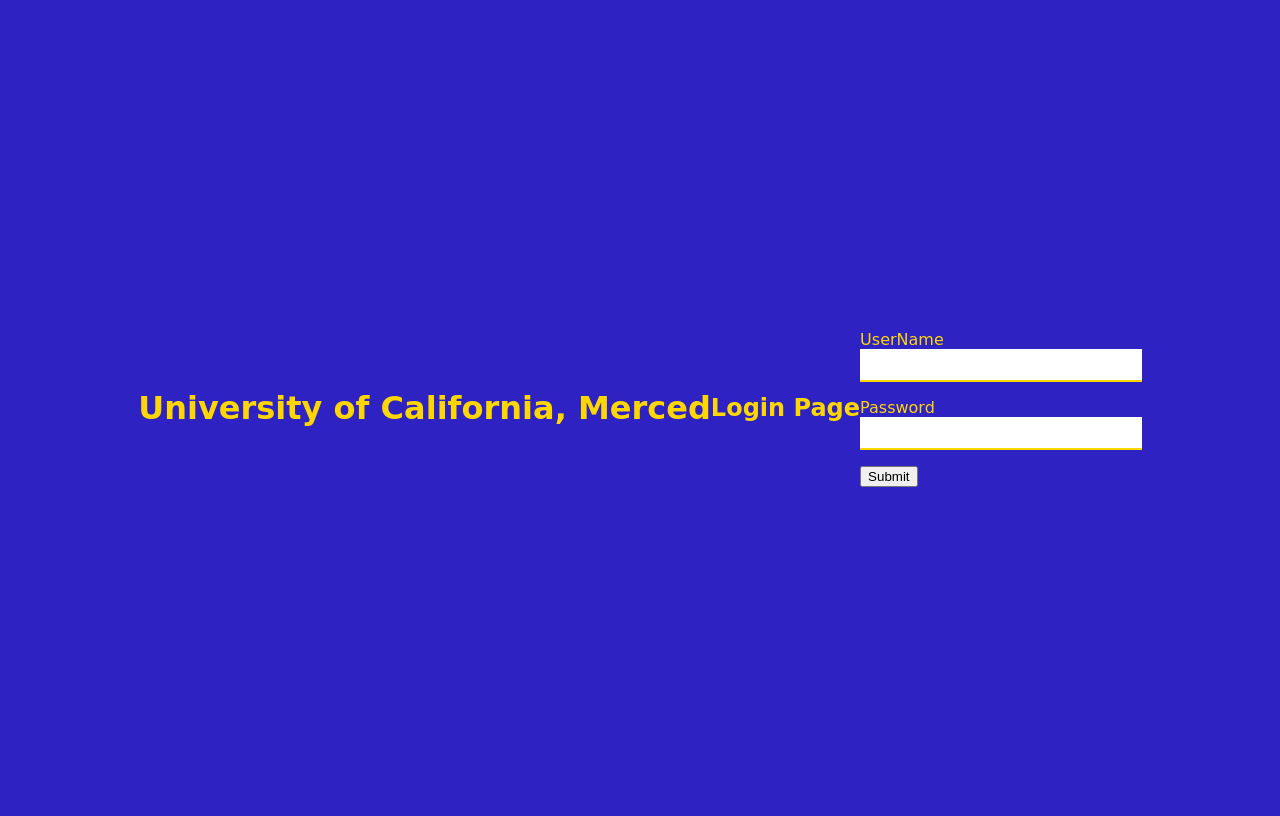
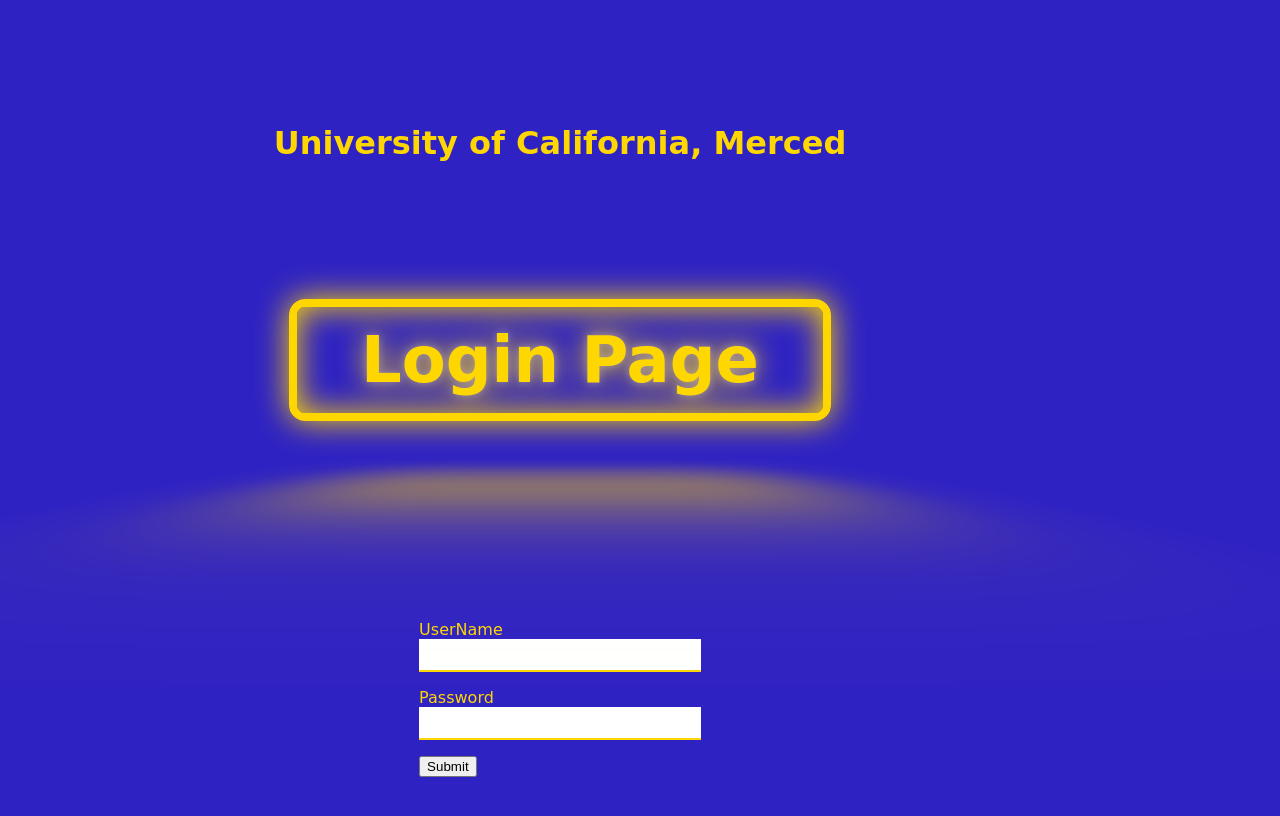
Before and after one commit to CSE106-Funsies/StudentEnrollmentApp, a Flask app: page / in a window 1280 px wide. Run offline with Flask 3, Linux system fonts and the light colour scheme.

Commit message:
Mario commit

```diff
--- a/static/style.css
+++ b/static/style.css
@@ -1,4 +1,122 @@
+
 :root {
+    --clr-neon:  #FFD700;
+    --clr-bg: rgb(47,34,195);
+  }
+
+  *,
+  *::before,
+  *::after {
+    box-sizing: border-box;
+  }
+
+
+  h6{
+    font-size: 24px;
+    text-align: center;
+  }
+  body {
+    min-height: 100vh;
+    display: grid;
+    place-items: center;
+    background: var(--clr-bg);
+    font-family: "Balsamiq Sans", cursive;
+    color: var(--clr-neon);
+    padding-right: 10rem;
+  }
+
+  h2 {
+    font-size: 4rem;
+
+    display: inline-block;
+    cursor: pointer;
+    text-decoration: none;
+    color: var(--clr-neon);
+    border: var(--clr-neon) 0.125em solid;
+    padding: 0.25em 1em;
+    border-radius: 0.25em;
+
+    text-shadow: 0 0 0.125em hsl(0 0% 100% / 0.3), 0 0 0.45em currentColor;
+
+    box-shadow: inset 0 0 0.5em 0 var(--clr-neon), 0 0 0.5em 0 var(--clr-neon);
+
+    position: relative;
+  }
+
+  h2::before {
+    pointer-events: none;
+    content: "";
+    position: absolute;
+    background: var(--clr-neon);
+    top: 120%;
+    left: 0;
+    width: 100%;
+    height: 100%;
+
+    transform: perspective(1em) rotateX(40deg) scale(1, 0.35);
+    filter: blur(1em);
+    opacity: 0.7;
+  }
+
+  h2::after {
+    content: "";
+    position: absolute;
+    top: 0;
+    bottom: 0;
+    left: 0;
+    right: 0;
+    box-shadow: 0 0 2em 0.5em var(--clr-neon);
+    opacity: 0;
+    background-color: var(--clr-neon);
+    z-index: -1;
+    transition: opacity 100ms linear;
+  }
+
+  h2:hover,
+  h2:focus {
+    color: var(--clr-bg);
+    text-shadow: none;
+  }
+
+  h2:hover::before,
+  h2:focus::before {
+    opacity: 1;
+  }
+  h2:hover::after,
+  h2:focus::after {
+    opacity: 1;
+  }
+
+
+
+
+
+
+
+
+
+
+
+
+
+
+
+
+
+
+
+
+
+
+
+
+
+
+
+
+
+
+  /* :root {
     --clr-neon: #FFD700;
     --clr-bg: rgb(47,34,195);
   }
@@ -22,7 +140,7 @@
     background: var(--clr-bg);
     font-family: "Balsamiq Sans", cursive;
     color: var(--clr-neon);
-  }
+  } */
 
   .container {
     width: 400px;
```
Also changed, not shown: static/style3.css (+34 -1 lines).
